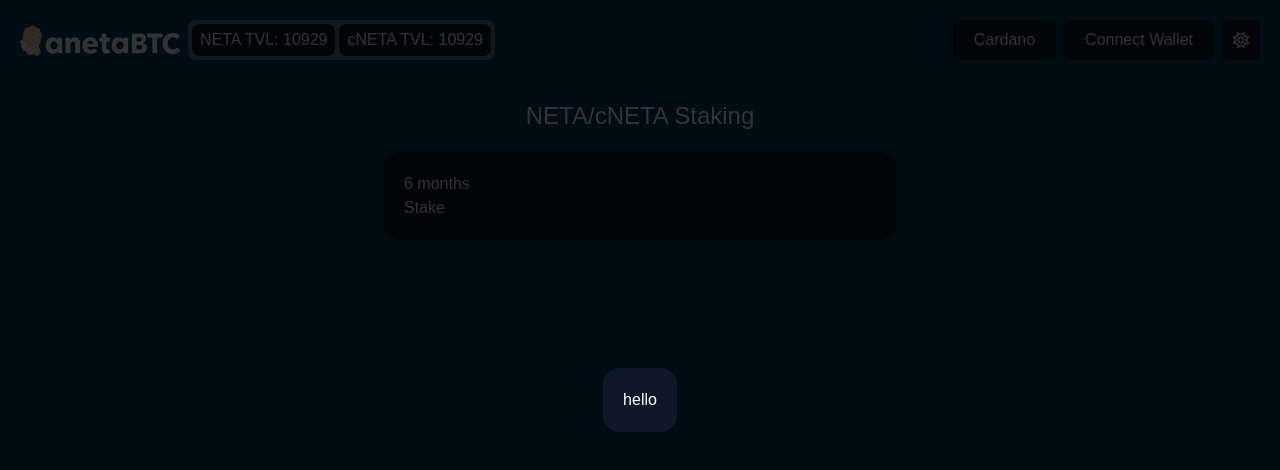
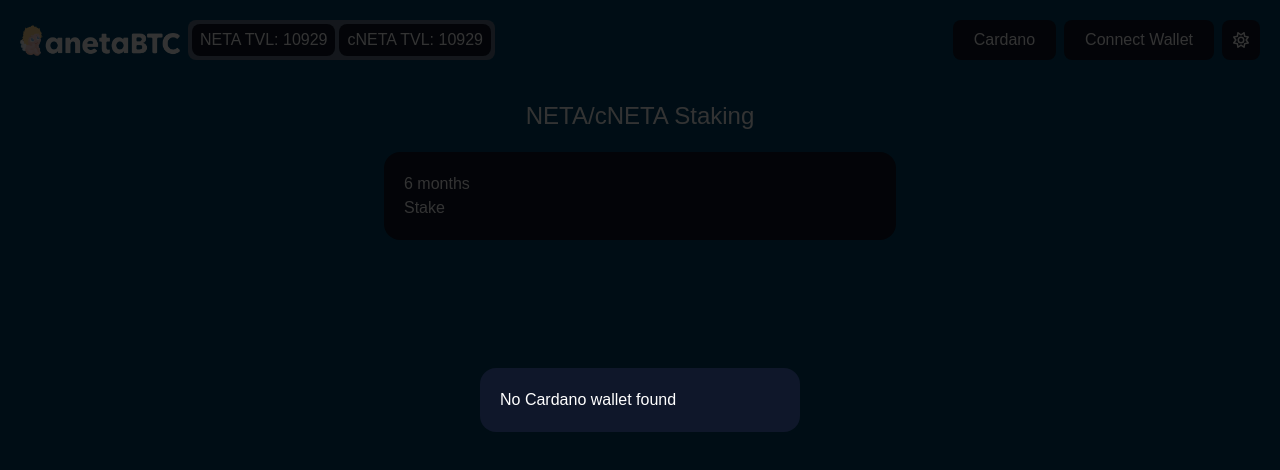
Before and after one commit to andrehafner/anetabtc.io, a Next.js app: page / in a window 1280 px wide. Both pictures are taken after a click on the element "Connect Wallet". Shown: the top 470 px of the page. Built offline with nearby package versions, Linux system fonts and the light colour scheme.

Commit message:
add modal for wallet selection

```diff
--- a/components/Header/WalletConnector.tsx
+++ b/components/Header/WalletConnector.tsx
@@ -1,15 +1,46 @@
+import Modal from "@components/Modal";
+import { WalletName } from "@entities/wallet";
+import { useState } from "react";
 import { useDispatch } from "react-redux";
-import { setModalChild } from '@reducers/app'
 
 const WalletConnector = () => {
-  const dispatch = useDispatch()
-  setModalChild
+  const [openWalletSelection, setOpenWalletSelection] =
+    useState<boolean>(false);
+  const dispatch = useDispatch();
+
+  const WalletList = () => {
+    const cardano = (window as any).cardano;
+    if (cardano == null) return <>No Cardano wallet found</>;
+    return (
+      <div className="flex flex-col gap-4 w-full">
+        {Object.keys(cardano)
+          .filter((walletName) => WalletName[walletName as WalletName])
+          .map((walletName) => (
+            <div className="rounded-lg border border-theme p-2.5 cursor-pointer">
+              <div className="flex flex-row gap-2 items-center">
+                <img className="h-6" src={cardano[walletName].icon}></img>
+                {cardano[walletName].name}
+              </div>
+            </div>
+          ))}
+      </div>
+    );
+  };
+
   return (
-    <div className="button cursor-pointer bg-slate-900 h-full px-5 rounded-lg flex items-center"
-    onClick={() => dispatch(setModalChild(<>hello</>))}
-    >
-      Connect Wallet
-    </div>
+    <>
+      <div
+        className="button cursor-pointer bg-slate-900 h-full px-5 rounded-lg flex items-center"
+        onClick={() => setOpenWalletSelection(true)}
+      >
+        Connect Wallet
+      </div>
+      {openWalletSelection ? (
+        <Modal closeModal={() => setOpenWalletSelection(false)}>
+          <WalletList></WalletList>
+        </Modal>
+      ) : null}
+    </>
   );
 };
 
--- a/components/Modal/index.tsx
+++ b/components/Modal/index.tsx
@@ -1,17 +1,34 @@
-import { useSelector } from "react-redux";
-import { RootState } from '@services/store'
+import { useEffect, useRef } from "react";
 
-const Modal = () => {
-  const modalChild = useSelector((state: RootState) => state.app.modalChild)
-  return modalChild ? <div className="fixed w-full h-full flex items-center justify-center z-10">
-    <div className="absolute bg-black opacity-80 w-full h-full">
+const Modal = ({
+  children,
+  closeModal,
+}: {
+  closeModal: () => void;
+  children?: JSX.Element;
+}) => {
+  const ref = useRef(null);
+
+  useEffect(() => {
+    const handleClickOutside = (e: Event) => {
+      if (ref.current && (ref.current as any).contains(e.target)) {
+        closeModal();
+      }
+    };
+    document.addEventListener("click", handleClickOutside);
+    return () => {
+      document.removeEventListener("click", handleClickOutside);
+    };
+  });
+
+  return (
+    <div className="fixed w-screen h-screen top-0 left-0 flex items-center justify-center z-10">
+      <div className="fixed bg-black opacity-80 w-full h-full" ref={ref}></div>
+      <div className="p-5 rounded-2xl z-20 bg-slate-900 min-w-80">
+        {children}
+      </div>
     </div>
-    <div className="p-5 rounded-2xl z-20 bg-slate-900">
-      {
-        modalChild
-      }
-    </div>
-  </div> : null;
+  );
 };
 
 export default Modal;
--- a/entities/app.ts
+++ b/entities/app.ts
@@ -4,7 +4,7 @@
   theme: Theme;
   wallet: Cip30Wallet | null;
   walletApi: WalletApi | null;
-  modalChild: JSX.Element | null;
+  blockchain: Blockchain;
 }
 
 export enum Theme {
@@ -16,3 +16,8 @@
   theme = "theme",
   walletName = "wallet-name",
 }
+
+export enum Blockchain {
+  cardano = "cardano",
+  ergo = "ergo",
+}
--- a/entities/wallet.ts
+++ b/entities/wallet.ts
@@ -1,4 +1,8 @@
 export enum WalletName {
   nami = "nami",
   eternl = "eternl",
+  flint = "flint",
+  typhoncip30 = "typhoncip30",
+  gerowallet = "gerowallet",
+  anetawallet = "anetawallet",
 }
--- a/layouts/Layout.tsx
+++ b/layouts/Layout.tsx
@@ -1,19 +1,15 @@
 import React from "react";
 import Head from "next/head";
 import Header from "@components/Header";
-import Modal from "@components/Modal";
 import { useSelector } from "react-redux";
 import { RootState } from "@services/store";
 import { Theme } from "@entities/app";
 
 const Layout = ({ children }: { children: JSX.Element }) => {
-  const theme: Theme = useSelector((state: RootState) => state.app.theme);
+  const { theme } = useSelector((state: RootState) => state.app);
 
   return (
-    <div
-      className={`theme-${theme} next-container relative min-h-full w-full`}
-    >
-      <Modal></Modal>
+    <div className={`theme-${theme} next-container relative min-h-full w-full`}>
       <Head>
         <link rel="icon" href="/favicon.ico"></link>
         <title>anetBTC Staking Platform</title>
--- a/reducers/app.ts
+++ b/reducers/app.ts
@@ -1,13 +1,13 @@
 import { Cip30Wallet, WalletApi, WalletName } from "@cardano-sdk/cip30";
 import { LocalStorageKey, Theme } from "@entities/app";
 import { createSlice, PayloadAction } from "@reduxjs/toolkit";
-import { IState } from "@entities/app";
+import { IState, Blockchain } from "@entities/app";
 
 const initialState: IState = {
   theme: Theme.dark,
   wallet: null,
   walletApi: null,
-  modalChild: null,
+  blockchain: Blockchain.cardano,
 };
 
 const name = "app";
@@ -39,10 +39,6 @@
     state.walletApi = walletApi;
     localStorage.setItem(LocalStorageKey.walletName, walletName);
   },
-  setModalChild: (state: any,
-    action: PayloadAction<JSX.Element>) => {
-      state.modalChild = action.payload
-  }
 };
 
 const appSlice = createSlice({
@@ -51,5 +47,5 @@
   reducers,
 });
 
-export const { toggleTheme, setTheme, setWallet, setModalChild } = appSlice.actions;
+export const { toggleTheme, setTheme, setWallet } = appSlice.actions;
 export default appSlice.reducer;
--- a/services/wallet.ts
+++ b/services/wallet.ts
@@ -1,7 +1,7 @@
 import { Cip30Wallet, WalletApi } from "@cardano-sdk/cip30";
 import { WalletName } from "@entities/wallet";
 
-export const getWallet = async (
+export const enableWallet = async (
   walletName: WalletName
 ): Promise<Cip30Wallet> => {
   return (window as any).cardano[walletName];
--- a/styles/globals.css
+++ b/styles/globals.css
@@ -10,6 +10,7 @@
   width: 100vw;
   height: 100vh;
   font-family: "Avenir Next Cyr Medium", sans-serif;
+  font-weight: 100;
 }
 
 #__next {
--- a/tailwind.config.js
+++ b/tailwind.config.js
@@ -6,7 +6,14 @@
     "./layouts/**/*.{js,ts,jsx,tsx}",
   ],
   theme: {
-    extend: {},
+    extend: {
+      minWidth: {
+        '80': '20rem'
+      },
+      borderColor: {
+        'theme': 'var(--button-border-color)'
+      }
+    },
   },
   plugins: [],
 }
```
